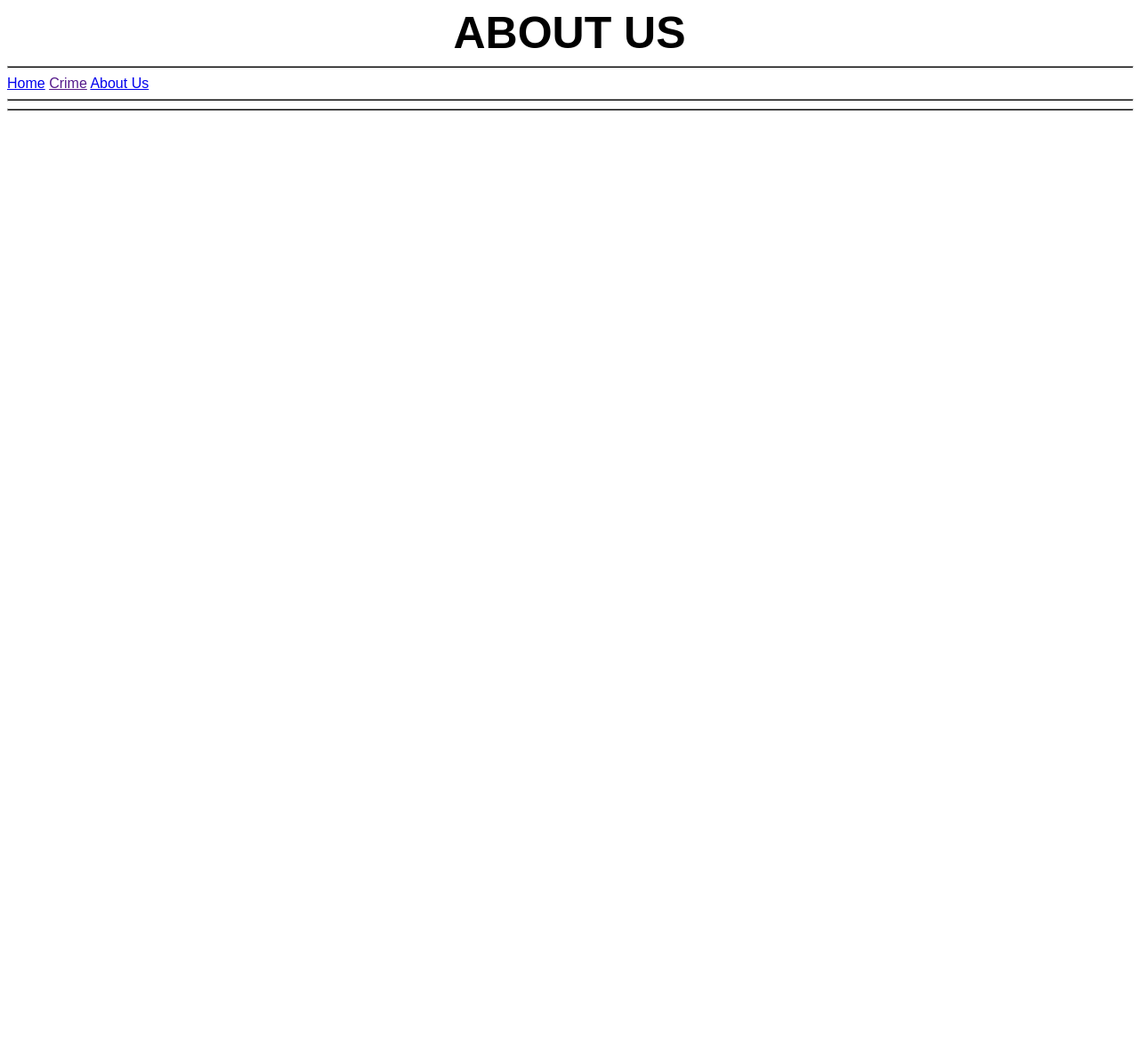
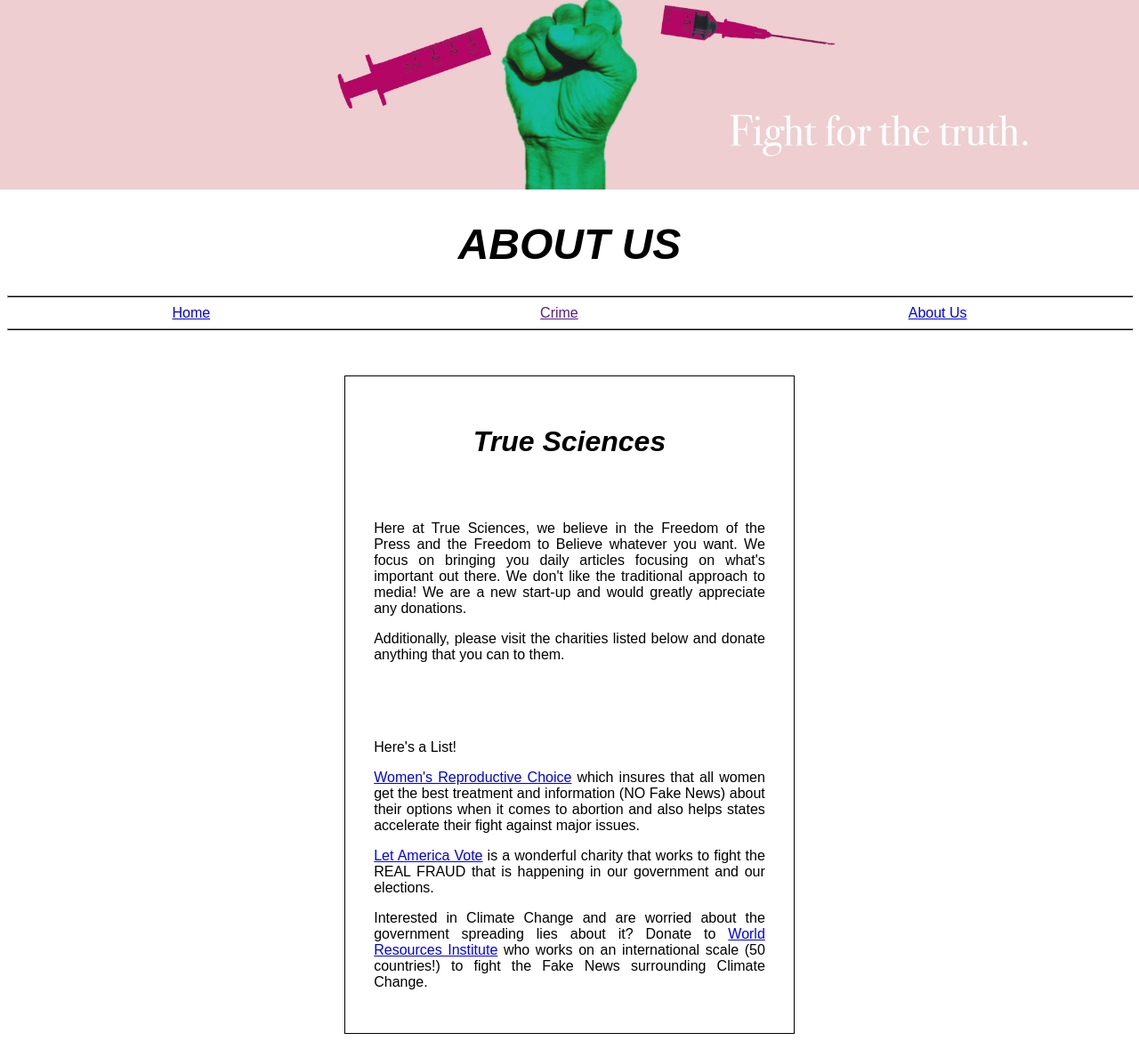
Before and after one commit to ms67-cupcake/ms67-cupcake.github.io, a plain HTML site: page about.html in a window 1280 px wide. Shown: the whole page at 89% size. Before the commit the page ends 800 px from the top, so only its background shows below. Drawn offline with Linux system fonts and the light colour scheme.

Commit message:
Progress

```diff
--- a/about.html
+++ b/about.html
@@ -11,36 +11,102 @@
         }
         #title {
             text-align: center;
-            font-size: 50px;
+            font-size: 48px;
+            margin-bottom: 30px;
         }
         #line-splitter {
             width: 100%;
             height: 1px;
             background-color: black;
         }
-        #grid-view-names {
-            display: grid;
-            grid-template-columns: auto auto auto;
-            text-align: center;
-        }
         #grid-view-menu-bar {
             display: grid;
             grid-template-columns: auto auto auto;
             text-align: center;
         }
+        #banner {
+            width: 1px;
+        }
+        #image-div {
+            text-align: center;
+            margin: -15px;
+            margin-bottom: 30px;
+        }
+        #image-img {
+            width: 100%;
+        }
+        #content-view {
+            display: grid;
+            padding-left: 50px;
+            padding-right: 50px;
+            grid-template-columns: 100%;
+            text-align: justify;
+        }
+        #grid_main_posts {
+            display: grid;
+            margin: 10px;
+            grid-template-columns: 50%;
+            text-align: center;
+        }
+        .grid_main_post_item {
+            padding: 10px;
+            margin: 10px;
+            text-align: justify;
+        }
     </style>
 </head>
 <body id="base-format">
+    <div id="image-div">
+        <img id="image-img" src="z_website_banner.jpg" alt="Website Banner Hand Holding Vaccine">
+    </div>
     <div id="title">
-        <b>ABOUT US</b>
+        <b><i>ABOUT US</i></b>
     </div>
     <div><hr id="line-splitter"></div>
-    <div id="grid-view">
+    <div id="grid-view-menu-bar">
         <a href="index.html">Home</a>
         <a href="">Crime</a>
         <a href="about.html">About Us</a>
     </div>
     <div><hr id="line-splitter"></div>
-    <div><hr id="line-splitter"></div>
+    <table style="border:1px solid black;margin-left:30%;margin-right:30%; margin-top: 50px;">
+        <tr>
+            <td>
+                <h1 style="text-align: center; padding-left: 30px; padding-right: 30px; padding-top: 30px;">
+                    <i>True Sciences</i>
+                </h1>
+            </td>
+        </tr>
+        <tr>
+            <td style="text-align: justify; padding: 30px;">
+                <p>
+                    Here at True Sciences, we believe in the Freedom of the Press and the Freedom to Believe whatever you want. We focus on bringing you daily articles
+                    focusing on what's important out there. We don't like the traditional approach to media! We are a new start-up and would greatly appreciate any
+                    donations.
+                </p>
+                <p>
+                    Additionally, please visit the charities listed below and donate anything that you can to them.
+                </p>
+                <br><br><br>
+                <p>
+                    Here's a List!
+                </p>
+                <p>
+                    <a href="https://secure3.convio.net/cfrr/site/Donation2;jsessionid=00000000.app30119b?idb=2099977423&9666.donation=form1&df_id=9666&mfc_pref=T&NONCE_TOKEN=F988D18CCCA2A7B76FF162CD1F50C67D&9666_donation=form1&s_subsrc=datasync&s_src=20RRFR0819HP&autologin=true&utm_campaign=20RRFR0819HP&utm_source=crr&_ga=2.258386378.1966302908.1615441947-340856924.1615441947&utm_medium=web" target="_blank">Women's Reproductive Choice</a>
+                    which insures that all women get the best treatment and information (NO Fake News) about their options when it comes to abortion and also helps
+                    states accelerate their fight against major issues.
+                </p>
+                <p>
+                    <a href="https://secure.actblue.com/donate/lavwebsite2020?recurring=auto&amount=25" target="_blank">Let America Vote</a>
+                    is a wonderful charity that works to fight the REAL FRAUD that is happening in our government and our elections.
+                </p>
+                <p>
+                    Interested in Climate Change and are worried about the government spreading lies about it? Donate to
+                    <a href="https://www.wri.org/donate-now" target="_blank">World Resources Institute</a>
+                who works on an international scale (50 countries!) to fight the Fake News surrounding Climate Change.
+                </p>
+            </td>
+        </tr>
+    </table>
 </body>
 </html>
```
